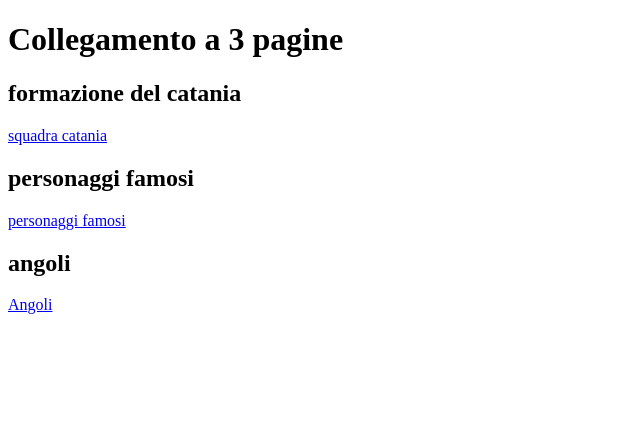
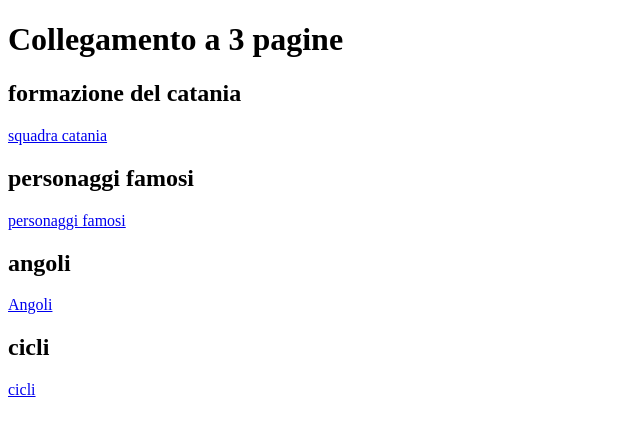
Before and after one commit to Gege04/Gege04.github.io, a plain HTML site: page collegamenti.html in a window 1280 px wide. Shown: the whole page, without its empty margins (0-640 px from the left). Drawn offline with nearby package versions, Linux system fonts and the light colour scheme.

Commit message:
aggiunta dell'esercizio dei cilci

```diff
--- a/collegamenti.html
+++ b/collegamenti.html
@@ -14,5 +14,7 @@
                 <a href="attori.html">personaggi famosi</a>
                 <h2>angoli</h2>
                 <a href="Angoli.html">Angoli</a>
+                <h2>cicli</h2>
+                <a href="cicli.html">cicli</a>
               </body>
           </html>
```
